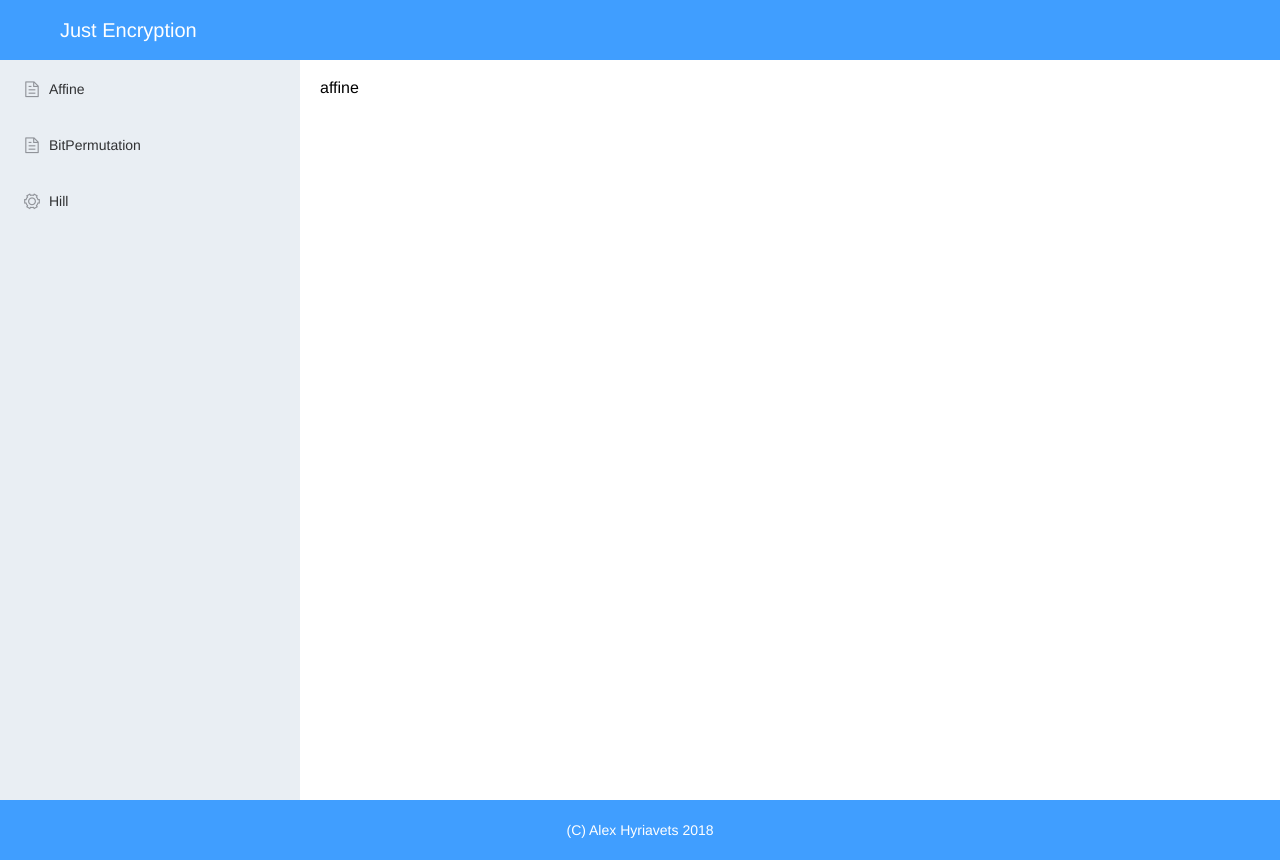
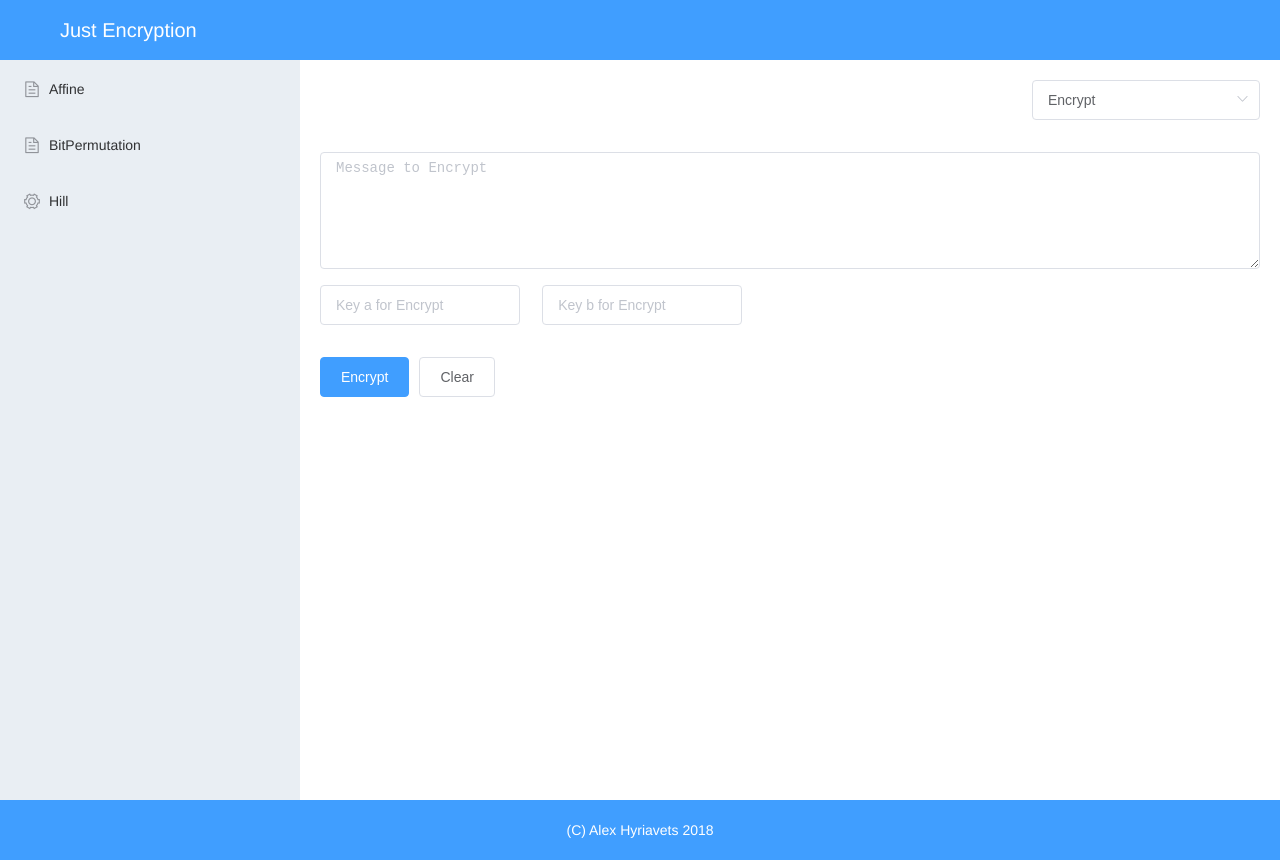
Before and after one commit to alexhyriavets/Encryption-methods, a Vue app: page /affine in a window 1280 px wide. Built offline with nearby package versions, Linux system fonts and the light colour scheme.

Commit message:
add Affine cipher

```diff
--- a/package.json
+++ b/package.json
@@ -36,6 +36,7 @@
       "@vue/airbnb"
     ],
     "rules": {
+      "eslint-disable": "always",
       "semi": "off",
       "import/extensions": "off",
       "no-bitwise": "off",
--- a/src/views/Affine.vue
+++ b/src/views/Affine.vue
@@ -1,3 +1,220 @@
+/* eslint-disable */
 <template>
-  <div>affine</div>
+  <div class="bp">
+    <div class="af__select-wrapper">
+      <el-select
+        v-model="currentMethod"
+        placeholder="Select"
+        class="af__select"
+      >
+        <el-option
+          v-for="item in $options.options"
+          :key="item.value"
+          :label="item.label"
+          :value="item.value"
+        >
+        </el-option>
+      </el-select>
+    </div>
+    <br>
+    <br>
+    <el-input
+      v-model="enteredMessage"
+      :placeholder="`Message to ${currentMethod}`"
+      type="textarea"
+      :rows="5"
+    />
+    <br>
+    <br>
+    <el-input
+      v-model="keyA"
+      class="af__key-input"
+      :placeholder="`Key a for ${currentMethod}`"
+    />
+    &nbsp; &nbsp;
+    <el-input
+      v-model="keyB"
+      class="af__key-input"
+      :placeholder="`Key b for ${currentMethod}`"
+    />
+    <br>
+    <br>
+    <br>
+    <el-button
+      type="primary"
+      @click="doAction"
+    >
+      {{ currentMethod }}
+    </el-button>
+    <el-button
+      @click="clearForm"
+    >
+      Clear
+    </el-button>
+
+    <el-dialog
+      :visible.sync="dialogVisible"
+      title="Result"
+      width="30%"
+    >
+      <span class="af__message-in-dialog">{{ resultMessage }}</span>
+      <span slot="footer" class="dialog-footer">
+        <el-button
+          @click="copyToClipboard(resultMessage)"
+        >
+          Copy
+        </el-button>
+        <el-button
+          type="danger"
+          @click="closeDialog"
+        >
+          Close
+        </el-button>
+      </span>
+    </el-dialog>
+  </div>
 </template>
+
+<script>
+/* eslint-disable */
+
+const options = [
+  {
+    value: 'Encrypt',
+    label: 'Encrypt',
+  },
+  {
+    value: 'Decrypt',
+    label: 'Decrypt',
+  },
+]
+
+const ALPHABET = 'abcdefghijklmnopqrstuvwxyz'
+
+export default {
+  options,
+
+  name: 'BitPermutation',
+  data() {
+    return {
+      enteredMessage: '',
+      encryptedMessage: '',
+      decryptedMessage: '',
+      keyA: '',
+      keyB: '',
+      dialogVisible: false,
+      currentMethod: 'Encrypt',
+    }
+  },
+  computed: {
+    isEncryption() {
+      return this.currentMethod === 'Encrypt'
+    },
+    resultMessage() {
+      return this.isEncryption
+        ? this.encryptedMessage
+        : this.decryptedMessage
+    },
+  },
+  methods: {
+    copyToClipboard(message) {
+      try {
+        navigator.clipboard.writeText(message)
+
+        this.$notify({
+          title: 'Success',
+          message: 'Message copied to clipboard',
+          type: 'success',
+        })
+      } catch (err) {
+        this.$notify({
+          title: 'Error',
+          message: 'Error happened during copy to clipboard',
+          type: 'error',
+        })
+      }
+    },
+    closeDialog() {
+      this.dialogVisible = false
+    },
+    showDialog() {
+      this.dialogVisible = true
+    },
+    doAction() {
+      if (this.isEncryption) {
+        this.encrypt()
+      } else {
+        this.decrypt()
+      }
+    },
+    encrypt() {
+      const enc = character =>
+        ALPHABET[
+          (Number(this.keyA) * ALPHABET.indexOf(character) + Number(this.keyB)) % ALPHABET.length
+        ]
+
+      this.encryptedMessage = this.enteredMessage.split('').map(enc).join('')
+
+      // for (let i = 0; i < this.enteredMessage.length; i++) {
+      //   const number = Number(this.keyA)**11 *
+      // (ALPHABET.indexOf(this.enteredMessage[i]) - +this.keyB)
+      //
+      //   const index = (number >= 0)
+      //     ? (number % ALPHABET.length)
+      //     : (ALPHABET.length - (Math.abs(number) % ALPHABET.length))
+      //
+      //   result += ALPHABET[index];
+      // }
+      //
+      this.showDialog()
+
+      // this.encryptedMessage = result;
+    },
+    decrypt() {
+      // let result = ''
+      // for (let i = 0; i < this.enteredMessage.length; i++) {
+      //   result += ALPHABET[
+      //     (+this.keyA * ALPHABET.indexOf(this.enteredMessage[i]) + +this.keyB) % ALPHABET.length
+      //   ];
+      // }
+
+      const dec = character => (this.keyA * Number(character) + Number(this.keyB)) % ALPHABET.length
+
+      this.decryptedMessage = this.enteredMessage.split('').map(dec).join('')
+
+      this.showDialog()
+
+      // this.decryptedMessage = result;
+    },
+    clearForm() {
+      this.enteredMessage = ''
+      this.keyA = ''
+      this.keyB = ''
+    },
+  },
+}
+</script>
+
+<style lang="scss">
+  .af {
+    &__key-input {
+      width: 200px;
+    }
+
+    &__message-in-dialog {
+      word-break: break-word;
+    }
+
+    &__select-wrapper {
+      position: relative;
+      width: 100%;
+      height: 40px;
+    }
+
+    &__select {
+      position: absolute;
+      top: 0;
+      right: 0;
+    }
+  }
+</style>
--- a/src/views/BitPermutation.vue
+++ b/src/views/BitPermutation.vue
@@ -1,3 +1,4 @@
+/* eslint-disable */
 <template>
   <div class="bp">
     <div class="bp__select-wrapper">
```
